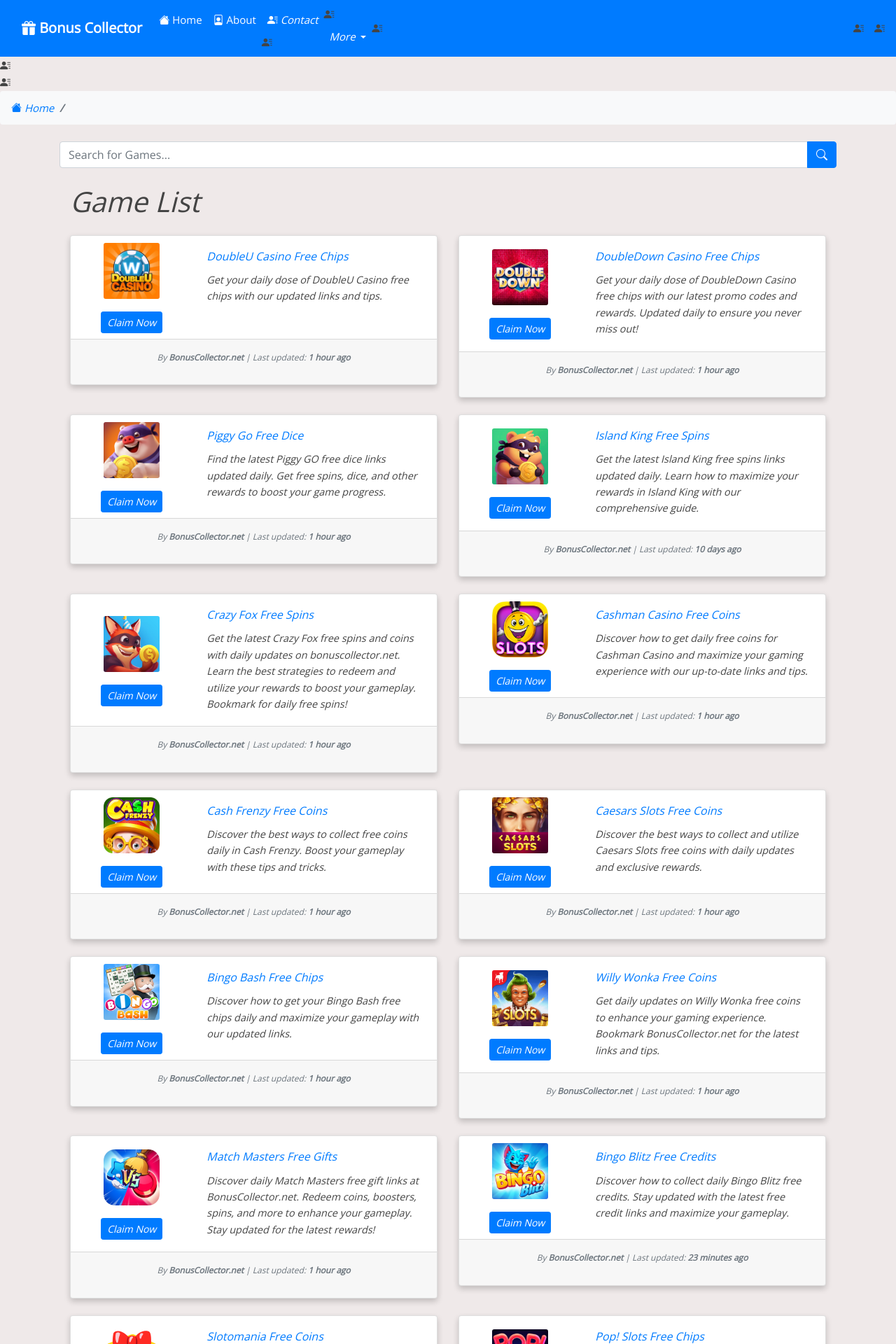
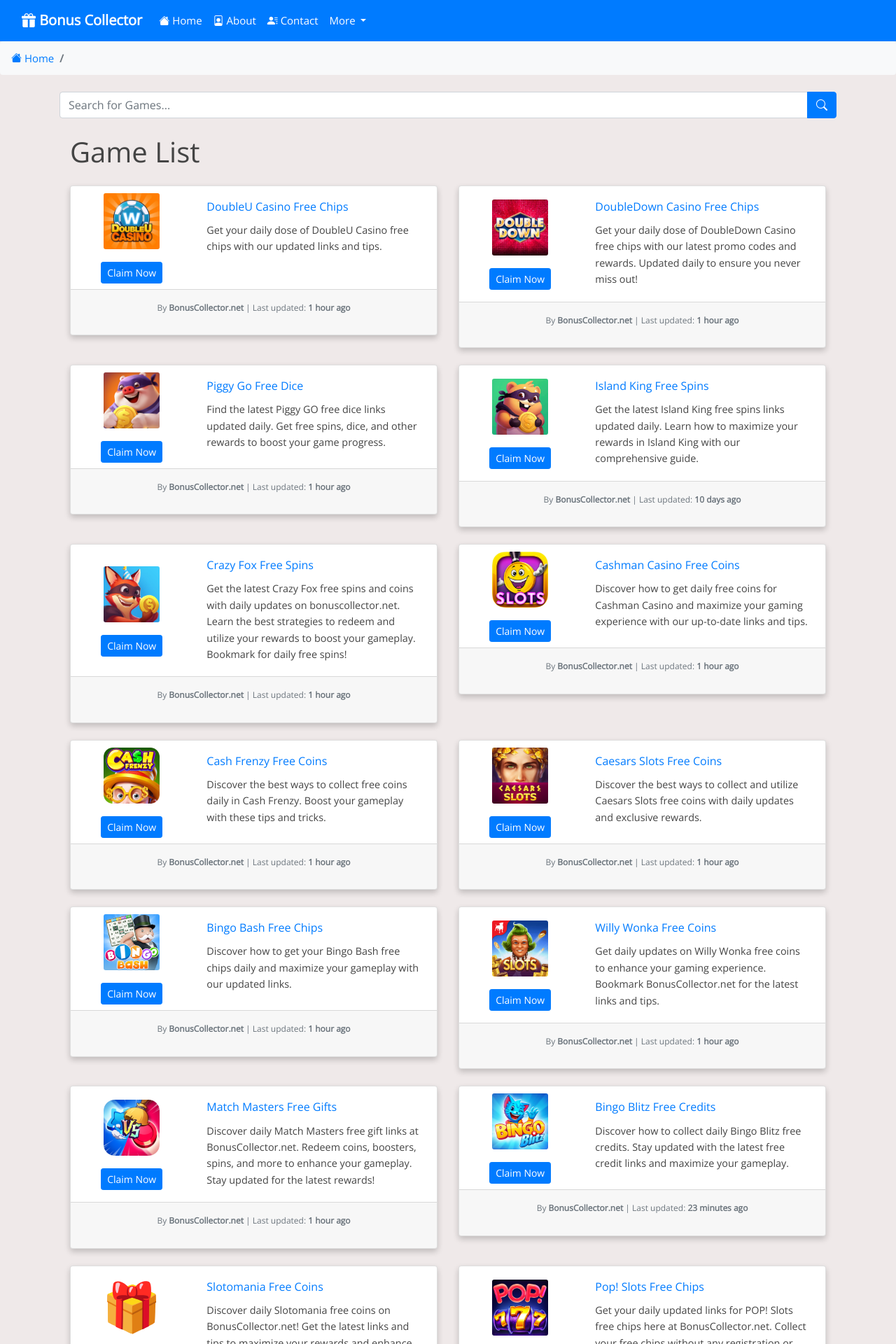
Before and after one commit to Prollad99/bs-net, a Jekyll site: the page built from index.html, in a window 1280 px wide. Shown: the top 1920 px of the page at 70% size. Built offline with Jekyll 4.4.1, drawn with Linux system fonts in a browser that asks for light colours; nearby versions of some CDN libraries; the list of posts is cut into pages by our own code; comment, search, counter and statistics services are not loaded.

Commit message:
Update default.html

```diff
--- a/_layouts/default.html
+++ b/_layouts/default.html
@@ -72,7 +72,7 @@
               <a class="nav-link" href="{{ site.baseurl }}/about/"><i class="bi bi-file-person"></i> About</a>
             </li>
             <li class="nav-item">
-              <a class="nav-link" href="{{ site.baseurl }}/contact/"><i class="bi bi-person-lines-fill"> Contact</a>
+              <a class="nav-link" href="{{ site.baseurl }}/contact/"><i class="bi bi-person-lines-fill"></i> Contact</a>
             </li>
             <li class="nav-item dropdown">
               <a class="nav-link dropdown-toggle" href="#" id="navbarDarkDropdownMenuLink" role="button" data-bs-toggle="dropdown" aria-expanded="false">
@@ -188,7 +188,7 @@
       <p>Copyright &copy; <script type='text/javascript'>var creditsyear = new Date();document.write(creditsyear.getFullYear());</script> | <a href="{{ site.baseurl }}/" class="text-white"><b>Bonus Collector</b></a>. All Rights Reserved.</p>
       <p>
         <a href="{{ site.baseurl }}/about" class="text-white"><i class="bi bi-file-person"></i> About</a> |
-        <a href="{{ site.baseurl }}/contact/" class="text-white"><i class="bi bi-person-lines-fill"> Contact</a>
+        <a href="{{ site.baseurl }}/contact/" class="text-white"><i class="bi bi-person-lines-fill"></i> Contact</a>
       </p>
 
       {% if page.show_language_dropdown != false %}
```
